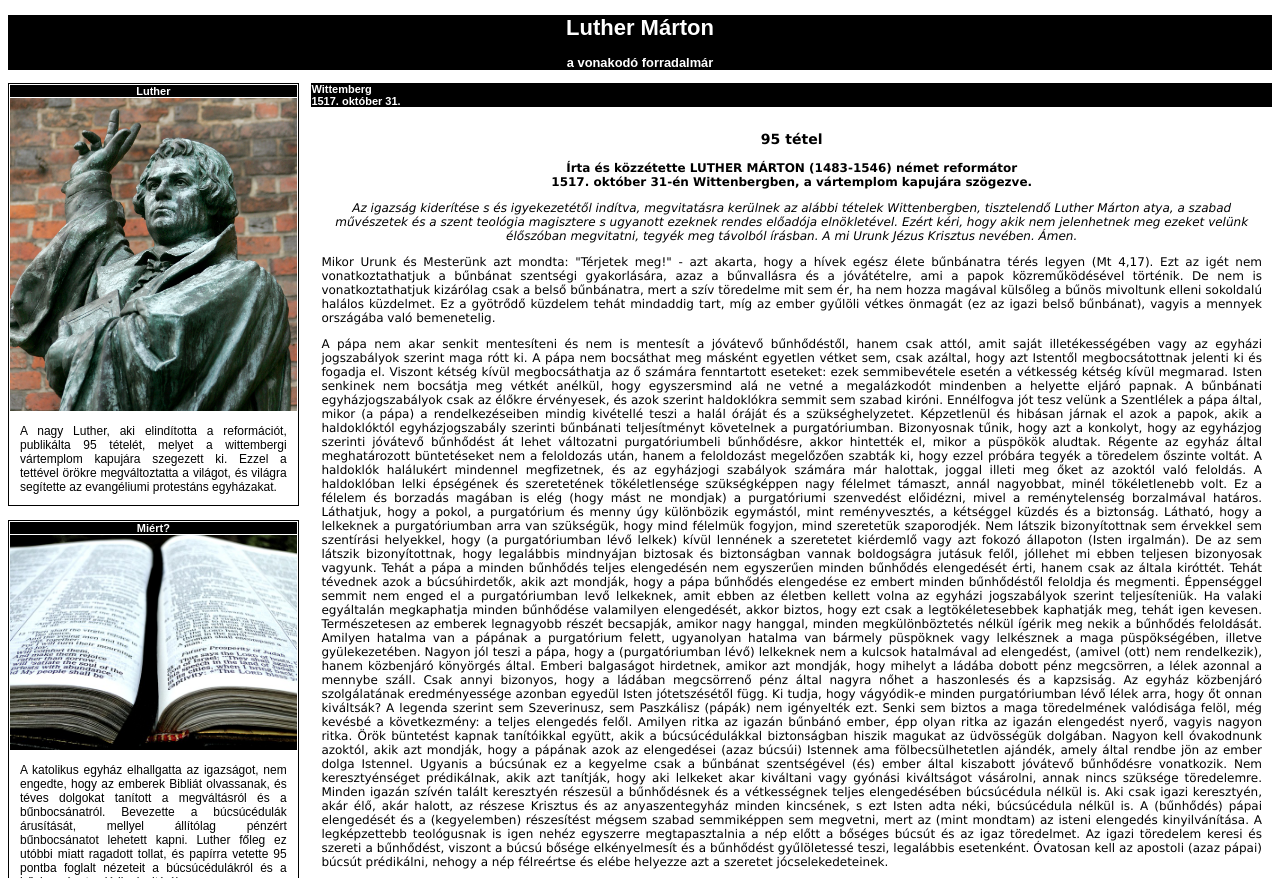
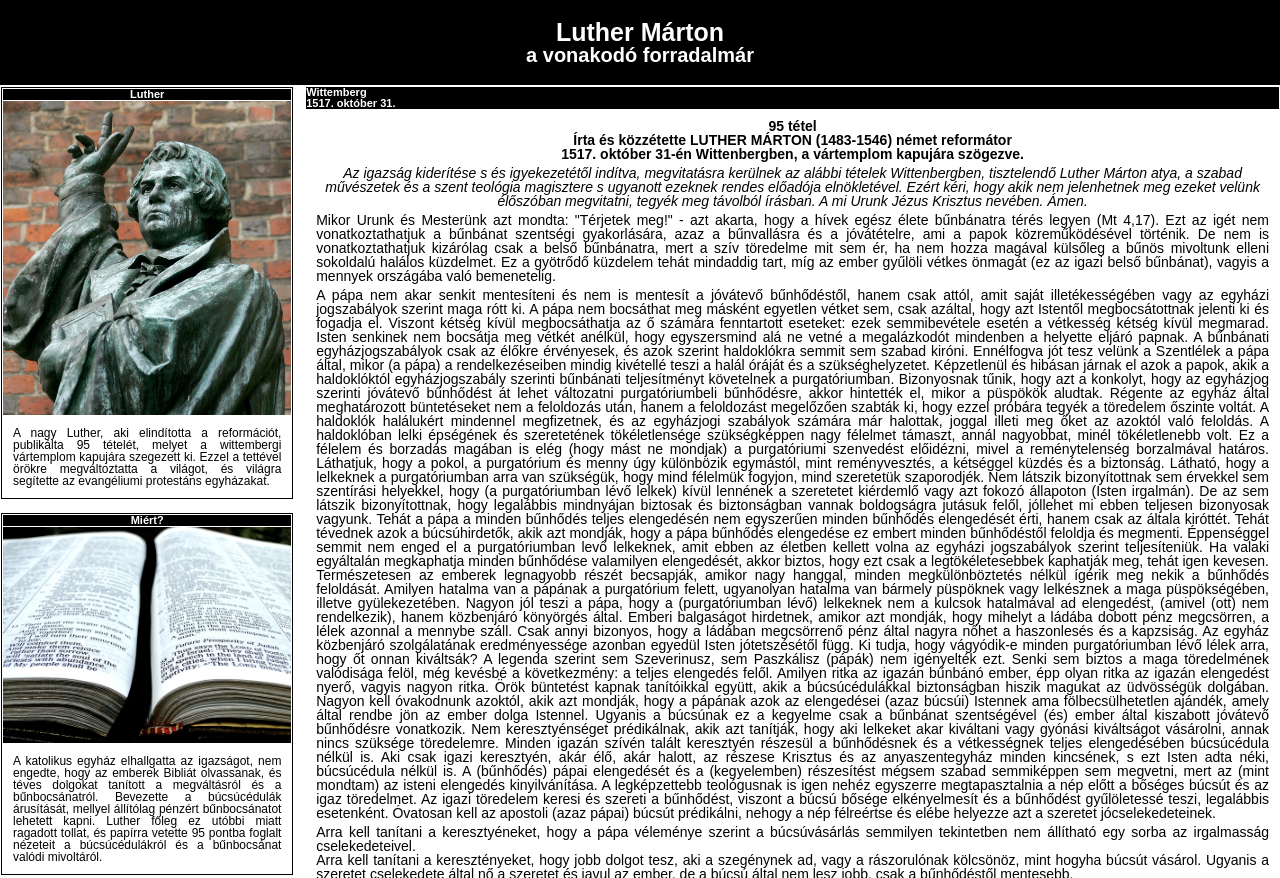
Before and after one commit to palkoadam93/Luther, a plain HTML site: page index.html in a window 1280 px wide. Shown: the top 878 px of the page. Drawn offline with nearby package versions, Linux system fonts and the light colour scheme.

Commit message:
correcting

```diff
--- a/index.html
+++ b/index.html
@@ -1,44 +1,43 @@
-<!--<!DOCTYPE html PUBLIC "-//W3C//DTD HTML 4.01 Transitional//EN" "http://www.w3.org/TR/html4/loose.dtd">-->
-<!DOCTYPE html>
-<!-- saved from url=(0039)http://elsoweblap.uw.hu/cat.php?catid=3 -->
+<!DOCTYPE html><!-- saved from url=(0039)http://elsoweblap.uw.hu/cat.php?catid=3 -->
 <html lang="hu">
 
 <head>
-  <link rel="stylesheet" href="main.css" type="text/css">
-  <title>Reformátorok</title>
-  <link rel="shortcut icon" href="elemek/rose.gif" type="image/x-icon" />
+	<link rel="stylesheet" href="https://cdnjs.cloudflare.com/ajax/libs/meyer-reset/2.0/reset.css" type="text/css">
+	<link rel="stylesheet" href="main.css" type="text/css">
+	<title>Reformátorok</title>
+	<link rel="shortcut icon" href="elemek/rose.gif" type="image/x-icon" />
 </head>
 
 <body>
-<div class="regrow c"><!-- Cím -->
+<header class="c">
 	<h1>Luther Márton</h1>
 	<h3>a vonakodó forradalmár</h3>
-</div><!-- Cím vége -->
+</header>
 
 <div class="bal">
 	<div class="keret">
-		<div class="regrow c">Luther</div>
+		<div class="cim c">Luther</div>
 		<img src="elemek/luther.jpg" alt="Luther" class="kep">
         <div class="lt">A nagy Luther, aki elindította a reformációt, publikálta 95 tételét, melyet a wittembergi vártemplom kapujára szegezett ki. Ezzel a tettével örökre megváltoztatta a világot, és világra segítette az evangéliumi protestáns egyházakat.</div>
 	</div>
 <br>
 	<div class="keret">
-		<div class="regrow c">Miért?</div>
+		<div class="cim c">Miért?</div>
 		<img src="elemek/bible.jpg" alt="Biblia" class="kep">
         <div class="lt">A katolikus egyház elhallgatta az igazságot, nem engedte, hogy az emberek Bibliát olvassanak, és téves dolgokat tanított a megváltásról és a bűnbocsánatról. Bevezette a búcsúcédulák árusítását, mellyel állítólag pénzért bűnbocsánatot lehetett kapni. Luther főleg ez utóbbi miatt ragadott tollat, és papírra vetette 95 pontba foglalt nézeteit a búcsúcédulákról és a bűnbocsánat valódi mivoltáról.</div>
 	</div>
 <br>
 	<div class="keret">
-		<div class="regrow c">Preambulum</div>
+		<div class="cim c">Preambulum</div>
 		<img src="elemek/95.jpg" alt="95-tetel" class="kep">
         <div class="lt">Az igazság kiderítése s és igyekezetétől indítva, megvitatásra kerülnek az alábbi tételek Wittenbergben, tisztelendő Luther Márton atya, a szabad művészetek és a szent teológia magisztere s ugyanott ezeknek rendes előadója elnökletével. Ezért kéri, hogy akik nem jelenhetnek meg ezeket velünk élőszóban megvitatni, tegyék meg távolból írásban. A mi Urunk Jézus Krisztus nevében. Ámen.</div>
 	</div>
 </div>
 
 	<div class="jobb">
-		<div class="regrow">Wittemberg<br>1517. október 31.</div>
+		<div class="cim">Wittemberg<br>1517. október 31.</div>
 		<div class="lt">
-			<h3 class="c">95 tétel</h3>
+			<h3 class="c"><strong>95 tétel</strong></h3>
 			<p class="c"><strong>Írta és közzétette LUTHER MÁRTON (1483-1546) német reformátor <br> 1517. október 31-én Wittenbergben, a vártemplom kapujára szögezve.</strong></p>
         	<p class="c"><i>Az igazság kiderítése s és igyekezetétől indítva, megvitatásra kerülnek az alábbi tételek Wittenbergben, tisztelendő Luther Márton atya, a szabad művészetek és a szent teológia magisztere s ugyanott ezeknek rendes előadója elnökletével. Ezért kéri, hogy akik nem jelenhetnek meg ezeket velünk élőszóban megvitatni, tegyék meg távolból írásban. A mi Urunk Jézus Krisztus nevében. Ámen.</i></p>
 			<p>Mikor Urunk és Mesterünk azt mondta: "Térjetek meg!" - azt akarta, hogy a hívek egész élete bűnbánatra térés legyen (Mt 4,17). Ezt az igét nem vonatkoztathatjuk a bűnbánat szentségi gyakorlására, azaz a bűnvallásra és a jóvátételre, ami a papok közreműködésével történik. De nem is vonatkoztathatjuk kizárólag csak a belső bűnbánatra, mert a szív töredelme mit sem ér, ha nem hozza magával külsőleg a bűnös mivoltunk elleni sokoldalú halálos küzdelmet. Ez a gyötrődő küzdelem tehát mindaddig tart, míg az ember gyűlöli vétkes önmagát (ez az igazi belső bűnbánat), vagyis a mennyek országába való bemenetelig.</p>
@@ -50,4 +49,7 @@
 			<p class="c"><strong>Mert más fundamentomot senki nem vethet azon kívül,<br>a mely vettetett, mely a Jézus Krisztus. (1 Kor. 3:11.)<br>S.D.G.</strong></p>
 		</div>
 	</div>
+	<footer>
+		<p>&copy; 1517-2019 Palkó Ádám. Minden jog fenntartva!<br>Soli Deo Gloria</p>
+	</footer>
 </body>
--- a/main.css
+++ b/main.css
@@ -1,15 +1,34 @@
-.regrow {
+body {
 	font-family: Arial;
+}
+
+header {
+	font-family: Arial;
+	font-weight: bold;
+	color:white;
+	background:black;
+	padding:20px;
+	margin-bottom:1px;
+}
+header h1 {
+	font-size:25px;
+}
+header h3 {
+	font-size:20px;
+}
+
+strong {
+	font-weight:bold;
+}
+i {
+	font-style:italic;
+}
+
+.cim {/*fekete fejléc*/
 	font-weight:bold;
 	font-size:11px;
    	color: white;
    	background-color: black;
-}
-
-.fejlec {
-	font-family: Arial;
-	font-weight: bold;
-   	font-size: 11px;
 }
 
 .kep{
@@ -20,7 +39,6 @@
 .bal{
 	float: left;
 	width: 23%;
-	font-family: Arial;
 	font-size:12px;
 	text-align:justify;
 }
@@ -28,9 +46,9 @@
 .jobb {
 	float: right;
    	width: 76%;
-   	font-family: Verdana,Sans-serif;
-   	font-size: 12px;
+   	font-size: 14px;
 	text-align: justify;
+	margin:1px;
 }
 
 .c {
@@ -40,8 +58,22 @@
 .keret{
 	border: solid black 1px;
 	padding:1px;
+	margin:1px;
 }
 
 .lt{
 	padding:10px;
 }
+
+p {
+	margin-bottom:5px;
+}
+
+footer {
+	clear:both;
+	text-align:center;
+	background:black;
+	color:white;
+	padding:10px;
+	font-size:1rem;
+}
```
